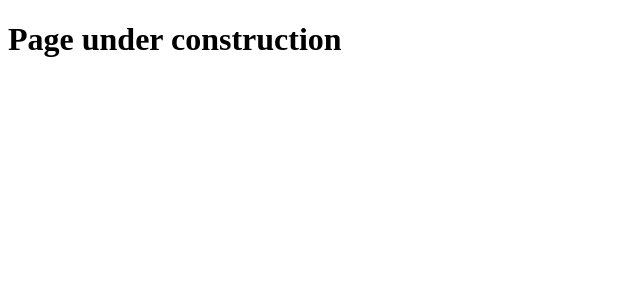
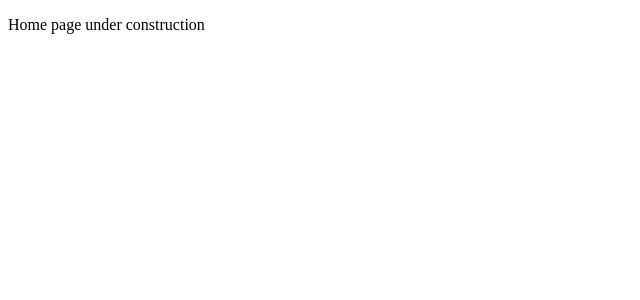
Before and after one commit to Yotis56/colombian_api_johnatan_arango, a React (Vite) app: page / in a window 1280 px wide. Shown: the top 300 px of the page, without its empty margins (0-640 px from the left). Built offline with nearby package versions, Linux system fonts and the light colour scheme.

Commit message:
React router added

```diff
--- a/package.json
+++ b/package.json
@@ -11,7 +11,8 @@
   },
   "dependencies": {
     "react": "^18.3.1",
-    "react-dom": "^18.3.1"
+    "react-dom": "^18.3.1",
+    "react-router-dom": "^6.26.0"
   },
   "devDependencies": {
     "@eslint/js": "^9.8.0",
--- a/src/App.jsx
+++ b/src/App.jsx
@@ -1,12 +1,11 @@
+import { createBrowserRouter, createRoutesFromElements, Route } from 'react-router-dom'
+import { Home } from './pages/Home'
 import './App.css'
 
-function App() {
-
-  return (
-    <>
-      <h1>Page under construction</h1>
-    </>
+const App = createBrowserRouter(
+  createRoutesFromElements(
+    <Route path='/' Component={Home} />
   )
-}
+)
 
 export default App
--- a/src/main.jsx
+++ b/src/main.jsx
@@ -1,10 +1,12 @@
 import { StrictMode } from 'react'
 import { createRoot } from 'react-dom/client'
+import { RouterProvider} from 'react-router-dom'
 import App from './App.jsx'
 import './index.css'
 
+
 createRoot(document.getElementById('root')).render(
   <StrictMode>
-    <App />
+    <RouterProvider router={App} />
   </StrictMode>,
 )
--- /dev/null
+++ b/src/pages/Home.jsx
@@ -0,0 +1,10 @@
+
+const Home = ( ) => {
+    return (
+        <>
+            <p>Home page under construction</p>
+        </>
+    )
+}
+
+export { Home }
```
Also changed, not shown: 2 other files (tests, documents, lock files or other folders).
